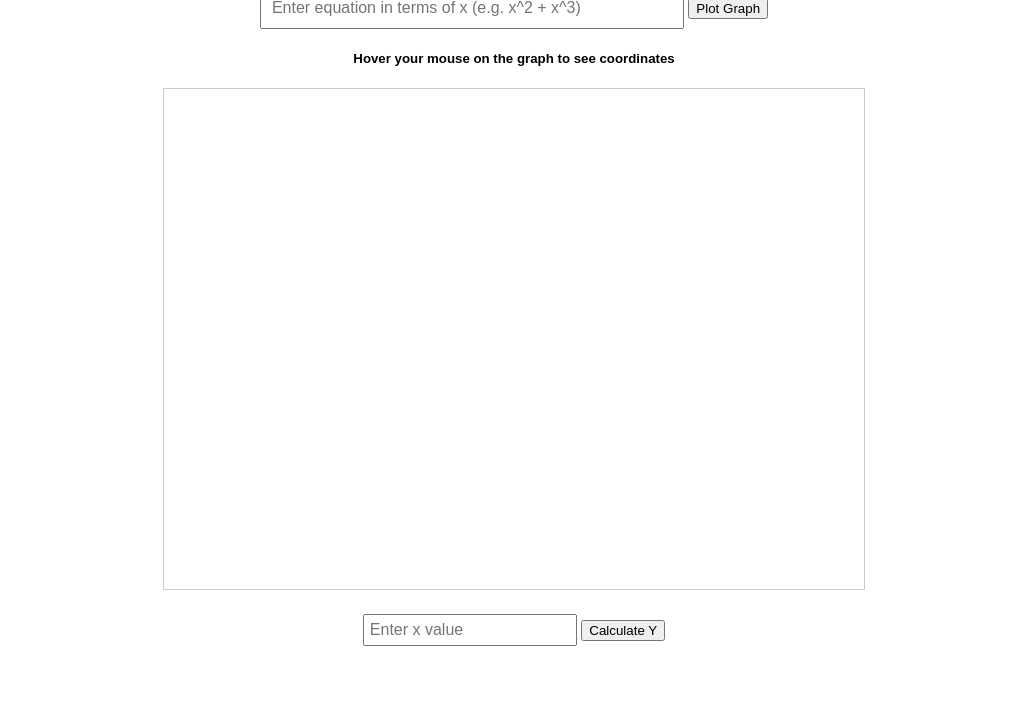
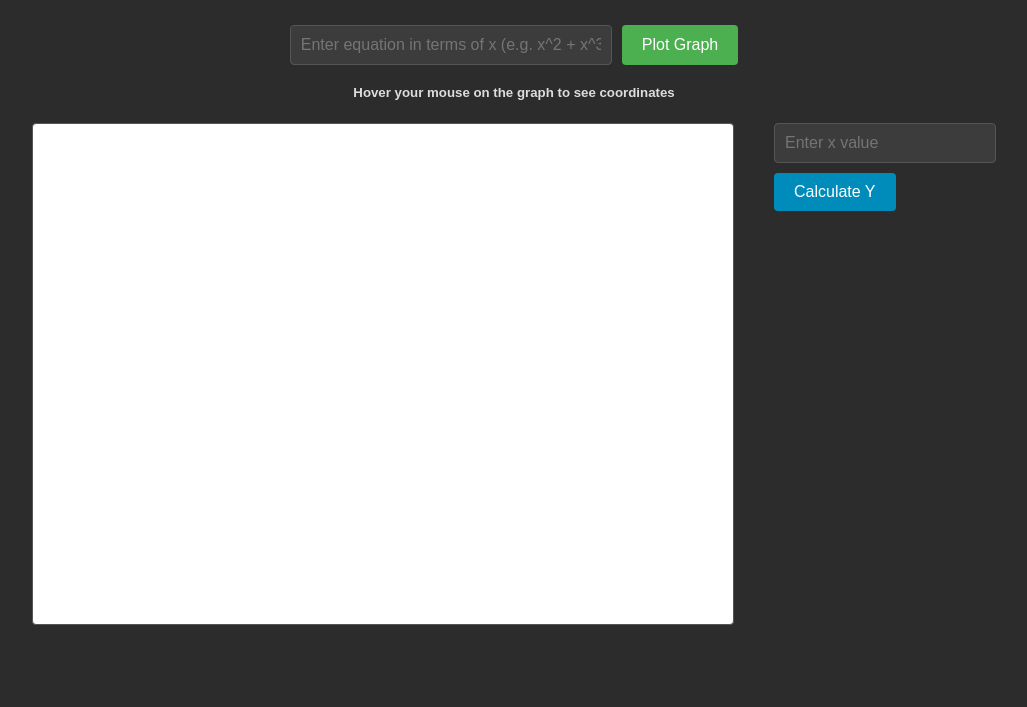
Before and after one commit to EnochChanYeeNok/Calculator, a plain HTML site: page index.html in a window 1280 px wide. Shown: the part 93-800 px from the top of the page, without its empty margins (126-1153 px from the left). Drawn offline with nearby package versions, Linux system fonts and the light colour scheme.

Commit message:
Improve design

```diff
--- a/index.html
+++ b/index.html
@@ -16,15 +16,17 @@
         <button onclick="drawGraph()">Plot Graph</button>
     </div>
 
-    <h5> Hover your mouse on the graph to see coordinates </h5>
+    <h5>Hover your mouse on the graph to see coordinates</h5>
 
-    <canvas id="graphCanvas" width="700" height="500"></canvas>
+    <!-- New container for canvas and value calculator -->
+    <div id="canvasContainer">
+        <canvas id="graphCanvas" width="700" height="500"></canvas>
 
-    <!-- New value calculator section -->
-    <div id="valueCalculator">
-        <input type="number" id="xValue" placeholder="Enter x value">
-        <button onclick="calculateYValue()">Calculate Y</button>
-        <p id="yValueDisplay"></p>
+        <div id="valueCalculator">
+            <input type="number" id="xValue" placeholder="Enter x value">
+            <button onclick="calculateYValue()">Calculate Y</button>
+            <p id="yValueDisplay"></p>
+        </div>
     </div>
 
     <!-- Include the JavaScript code -->
--- a/styles.css
+++ b/styles.css
@@ -1,33 +1,112 @@
+/* styles.css */
 
+/* Apply a dark background to the body */
 body {
+    background-color: #2c2c2c;
+    color: #f0f0f0;
     font-family: Arial, sans-serif;
+    margin: 0;
+    padding: 20px;
+}
+
+/* Center the main title */
+h1 {
     text-align: center;
+    margin-bottom: 40px;
+    color: #ffffff;
 }
+
+/* Style the calculator section */
 #calculator {
-    margin: 20px;
+    display: flex;
+    justify-content: center;
+    margin-bottom: 20px;
 }
-#equation {
-    width: 400px;
+
+#calculator input[type="text"] {
     padding: 10px;
     font-size: 16px;
+    width: 300px;
+    border: 1px solid #555;
+    border-radius: 4px;
+    background-color: #3c3c3c;
+    color: #f0f0f0;
+    margin-right: 10px;
 }
-#graphCanvas {
-    border: 1px solid #ccc;
-    cursor: grab;
+
+#calculator button {
+    padding: 10px 20px;
+    font-size: 16px;
+    border: none;
+    border-radius: 4px;
+    background-color: #4CAF50;
+    color: #ffffff;
+    cursor: pointer;
+    transition: background-color 0.3s ease;
 }
-#graphCanvas:active {
-    cursor: grabbing;
+
+#calculator button:hover {
+    background-color: #45a049;
 }
-/* Style for the value calculator */
-#valueCalculator {
+
+/* Style the canvas container and value calculator */
+#canvasContainer {
+    display: flex;
+    justify-content: center;
+    align-items: flex-start;
+    gap: 40px;
     margin-top: 20px;
 }
-#xValue {
+
+/* Style the graph canvas */
+#graphCanvas {
+    background-color: #ffffff;
+    border: 1px solid #555;
+    border-radius: 4px;
+}
+
+/* Style the value calculator section */
+#valueCalculator {
+    display: flex;
+    flex-direction: column;
+    align-items: flex-start;
+}
+
+#valueCalculator input[type="number"] {
+    padding: 10px;
+    font-size: 16px;
     width: 200px;
-    padding: 5px;
+    border: 1px solid #555;
+    border-radius: 4px;
+    background-color: #3c3c3c;
+    color: #f0f0f0;
+    margin-bottom: 10px;
+}
+
+#valueCalculator button {
+    padding: 10px 20px;
     font-size: 16px;
+    border: none;
+    border-radius: 4px;
+    background-color: #008CBA;
+    color: #ffffff;
+    cursor: pointer;
+    transition: background-color 0.3s ease;
 }
+
+#valueCalculator button:hover {
+    background-color: #007bb5;
+}
+
 #yValueDisplay {
-    font-weight: bold;
     margin-top: 10px;
+    font-size: 18px;
+    color: #ffeb3b;
 }
+
+/* Style the hover information */
+h5 {
+    text-align: center;
+    color: #dddddd;
+    margin-top: 20px;
+}
```
